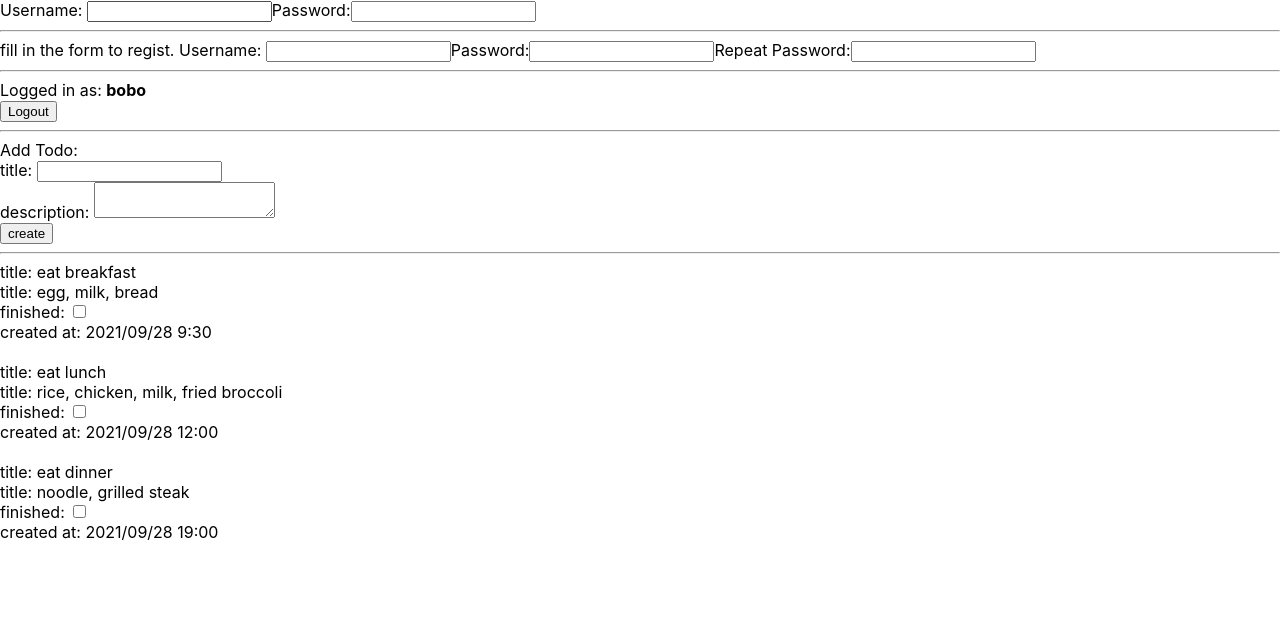
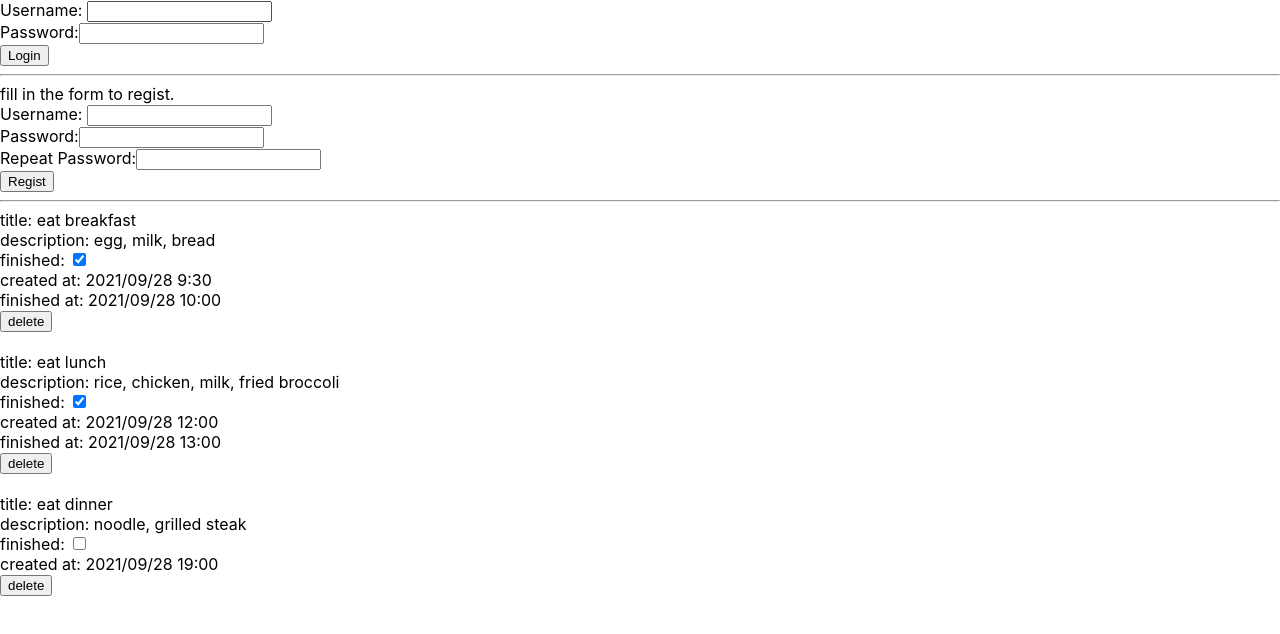
Before and after one commit to NetWilliam/csc436, a React (Create React App) app in the folder mytodo/: page / in a window 1280 px wide. Shown: the top 634 px of the page. Built offline with nearby package versions, Linux system fonts and the light colour scheme.

Commit message:
[add] add reducer for app

```diff
--- a/mytodo/package.json
+++ b/mytodo/package.json
@@ -9,6 +9,7 @@
     "react": "^17.0.2",
     "react-dom": "^17.0.2",
     "react-scripts": "4.0.3",
+    "uuid": "^8.3.2",
     "web-vitals": "^1.0.1"
   },
   "scripts": {
--- a/mytodo/src/App.js
+++ b/mytodo/src/App.js
@@ -2,46 +2,25 @@ import logo from './logo.svg';
 import './App.css';
 import Todo from './Todo'
 import TodoList from './Todolist'
+import CreateTodo from './CreateTodo'
 import Login from './Login'
 import Logout from './Logout'
 import Registration from './Registration'
-
-
-/*
-function App() {
-  return (
-    <div className="App">
-      <header className="App-header">
-        <img src={logo} className="App-logo" alt="logo" />
-        <p>
-          Edit <code>src/App.js</code> and save to reload.
-        </p>
-        <a
-          className="App-link"
-          href="https://reactjs.org"
-          target="_blank"
-          rel="noopener noreferrer"
-        >
-          Learn React
-        </a>
-      </header>
-    </div>
-  );
-}
-
-export default App;
-*/
+import appReducer from './reducers'
+import { useState, useReducer, useEffect } from 'react'
 
 function App() {
     const todos = [
         {
+            uuid: "24641079-5887-41ea-82b5-b432815e5203",
             title: "eat breakfast",
             description: "egg, milk, bread",
             dateCreated: "2021/09/28 9:30",
             complete: true,
-            dateCompleted: "2021/09/28 10:00"
+            dateCompleted: "2021/09/28 10:00",
         },
         {
+            uuid: "9806d06b-271e-48da-9551-92e1d1072703",
             title: "eat lunch",
             description: "rice, chicken, milk, fried broccoli",
             dateCreated: "2021/09/28 12:00",
@@ -49,6 +28,7 @@ function App() {
             dateCompleted: "2021/09/28 13:00"
         },
         {
+            uuid: "661ceda2-81f7-4249-8235-a1f7ca901ee7",
             title: "eat dinner",
             description: "noodle, grilled steak",
             dateCreated: "2021/09/28 19:00",
@@ -56,31 +36,14 @@ function App() {
             dateCompleted: ""
         },
     ]
+    const [state, dispatch] = useReducer(appReducer, {user: '', todo: todos})
     return (
         <div className="Root">
-            <Login />
-            <hr/>
-            <Registration />
-            <hr/>
-            <Logout user="bobo"/>
-            <hr/>
-            <form onSubmit={e => e.preventDefault()}>
-                Add Todo:
-                <br/>
-
-                <label htmlFor="todo-title">title: </label>
-                <input type="text" id="todo-title" name="todo-title" />
-                <br/>
-
-                <label htmlFor="todo-desc">description: </label>
-                <textarea id="todo-desc" name="todo-desc" />
-                <br/>
-
-
-                <button type="submit" name="create">create</button>
-            </form>
-            <hr/>
-            <TodoList todos={todos} />
+            {!state.user && <><Login dispatch={dispatch}/><hr/></>}
+            {!state.user && <><Registration dispatch={dispatch}/><hr/></>}
+            {state.user && <><Logout user={state.user} dispatch={dispatch}/><hr/></>}
+            {state.user && <><CreateTodo user={state.user} dispatch={dispatch}/><hr/></>}
+            {state.todo && <><TodoList todos={state.todo} dispatch={dispatch}/></>}
         </div>
     )
 }
--- /dev/null
+++ b/mytodo/src/CreateTodo.js
@@ -0,0 +1,30 @@
+/*
+ * CreateTodo.js
+ * Copyright (C) 2021  <@LAPTOP-9POC3RUN>
+ *
+ * Distributed under terms of the MIT license.
+ */
+
+import React, {useState} from 'react'
+
+export default function CreateTodo({user, dispatch}) {
+    const [ title, setTitle ] = useState('')
+    const [ description, setDescription ] = useState('')
+    return (
+        <form onSubmit={e => {e.preventDefault(); dispatch({type: "ACT_CREATE_TODO", title: title, description: description})}}>
+            Add Todo:
+            <br/>
+
+            <label htmlFor="todo-title">title: </label>
+            <input type="text" id="todo-title" name="todo-title" onChange={e => setTitle(e.target.value)}/>
+            <br/>
+
+            <label htmlFor="todo-desc">description: </label>
+            <textarea id="todo-desc" name="todo-desc" onChange={e => setDescription(e.target.value)}/>
+            <br/>
+
+
+            <button type="submit" name="create">create</button>
+        </form>
+    )
+}
--- a/mytodo/src/Login.js
+++ b/mytodo/src/Login.js
@@ -5,16 +5,20 @@
  * Distributed under terms of the MIT license.
  */
 
-import React from 'react'
+import React, {useState} from 'react'
 
-export default function Login() {
+export default function Login({dispatch}) {
+    const [username, setUsername] = useState('')
+    const [pswd, setPswd] = useState('')
     return (
-        <form onSubmit={e => e.preventDefault()}>
+        <form onSubmit={e => {e.preventDefault(); dispatch({type: 'ACT_LOGIN', username: username, password: pswd})}}>
             <label htmlFor="login-username"> Username: </label>
-            <input type="text" name="login-username" id="login-username"/>
+            <input type="text" name="login-username" id="login-username" onChange={e => setUsername(e.target.value)}/>
+            <br/>
             <label htmlFor="login-password">Password:</label>
-            <input type="password" name="login-password" id="login-password"/>
-            <intput type="submit" value="Login" />
+            <input type="password" name="login-password" id="login-password" onChange={e => setPswd(e.target.value)}/>
+            <br/>
+            <input type="submit" value="Login"/>
         </form>
     )
 }
--- a/mytodo/src/Logout.js
+++ b/mytodo/src/Logout.js
@@ -6,9 +6,9 @@
  */
 import React from 'react'
 
-export default function Logout({user="bobo"}) {
+export default function Logout({user="bobo", dispatch}) {
     return (
-        <form onSubmit={e => e.preventDefault()}>
+        <form onSubmit={e => {e.preventDefault(); dispatch({type: "ACT_LOGOUT"})}}>
             Logged in as: <b>{user}</b><br/>
             <input type="submit" value="Logout"/>
         </form>
--- a/mytodo/src/Registration.js
+++ b/mytodo/src/Registration.js
@@ -5,19 +5,28 @@
  * Distributed under terms of the MIT license.
  */
 
-import React from 'react'
+import React, {useState} from 'react'
 
-export default function Registration() {
+export default function Registration({dispatch}) {
+    const [username, setUsername] = useState('')
+    const [pswd, setPswd] = useState('')
+    const [repeatPwsd, setRepeatPswd] = useState('')
     return (
-        <form onSubmit={e => e.preventDefault()}>
-            fill in the form to regist.
-            <label htmlFor="login-username"> Username: </label>
-            <input type="text" name="login-username" id="login-username"/>
-            <label htmlFor="login-password">Password:</label>
-            <input type="password" name="login-password" id="login-password"/>
-            <label htmlFor="rpt-login-password">Repeat Password:</label>
-            <input type="password" name="rpt-login-password" id="rpt-login-password"/>
-            <intput type="submit" value="Login" />
-        </form>
+        <div>
+            <form onSubmit={e => {e.preventDefault(); dispatch({type: "ACT_REGIST", username: username})}}>
+                fill in the form to regist.
+                <br/>
+                <label htmlFor="reg-username"> Username: </label>
+                <input type="text" name="reg-username" id="reg-username" onChange={e => setUsername(e.target.value)}/>
+                <br/>
+                <label htmlFor="reg-password">Password:</label>
+                <input type="password" name="reg-password" id="reg-password" onChange={e => setPswd(e.target.value)}/>
+                <br/>
+                <label htmlFor="rpt-reg-password">Repeat Password:</label>
+                <input type="password" name="rpt-reg-password" id="rpt-reg-password" onChange={e => setRepeatPswd(e.target.value)}/>
+                <br/>
+                <input type="submit" value="Regist" />
+            </form>
+        </div>
     )
 }
--- a/mytodo/src/Todo.js
+++ b/mytodo/src/Todo.js
@@ -7,36 +7,26 @@
 
 import React, {useState} from 'react'
 
-export default function Todo({title, description="", dateCreated, user_complete, user_dateCompleted}) {
-    const [complete, setComplete] = useState(user_complete)
-    const [dateCompleted, setDateCompleted] = useState(user_dateCompleted)
+export default function Todo({uuid, title, description="", dateCreated, complete, dateCompleted, dispatch}) {
 
     function handleComplete(evt) {
-        setComplete(evt.target.checked);
-        if (complete) {
-            setDateCompleted("");
-        } else {
-            var today = new Date();
-            var date = today.getFullYear()+'-'+(today.getMonth()+1)+'-'+today.getDate();
-            var time = today.getHours() + ":" + today.getMinutes() + ":" + today.getSeconds();
-            var dateTime = date+' '+time;
-            setDateCompleted(dateTime);
-        }
+        dispatch({type: "ACT_TOGGLE_TODO", uuid: uuid})
     }
     return (
-        <form onSubmit={e => e.preventDefault()}>
+        <form onSubmit={e => {e.preventDefault(); dispatch({type: "ACT_DELETE_TODO", uuid: uuid})}}>
             <label htmlFor="todo-title">title: </label>
             <label name="todo-title" id="todo-title">{title}</label>
             <br/>
-            <label htmlFor="todo-desc">title: </label>
+            <label htmlFor="todo-desc">description: </label>
             <label name="todo-desc" id="todo-desc">{description}</label>
             <br/>
-            <label htmlFor="todo-checkbox">finished: </label>
-            <input type="checkbox" name="todo-checkbox" id="todo-checkbox" checked={complete} onChange={handleComplete}/>
+            <label htmlFor={"todo-checkbox" + uuid}>finished: </label>
+            <input type="checkbox" name={"todo-checkbox" + uuid} id={"todo-checkbox" + uuid} checked={complete} onChange={handleComplete}/>
             <br/>
             <label>created at: {dateCreated} </label>
             <br/>
-            {complete && <label>finished at: {dateCompleted} </label>}
+            {complete && <><label>finished at: {dateCompleted} </label><br/></>}
+            <input type="submit" value="delete"/>
         </form>
     )
 }
--- a/mytodo/src/Todolist.js
+++ b/mytodo/src/Todolist.js
@@ -8,10 +8,10 @@
 import React from 'react'
 import Todo from './Todo'
 
-export default function Todolist({todos = []}) {
+export default function Todolist({todos = [], dispatch}) {
     return (
         <div>
-            {todos.map((td, i) => <div><Todo {...td} key={'todo-' + i}/><br/></div>)}
+            {todos.map((td, i) => <div key={'todo-' + i}><Todo {...td} dispatch={dispatch}/><br/></div>)}
         </div>
     )
 }
--- /dev/null
+++ b/mytodo/src/reducers.js
@@ -0,0 +1,53 @@
+/*
+ * AppReducer.js
+ * Copyright (C) 2021  <@LAPTOP-9POC3RUN>
+ *
+ * Distributed under terms of the MIT license.
+ */
+
+import {v4 as uuidv4} from 'uuid'
+
+function userReducer(state, action) {
+    switch(action.type) {
+        case 'ACT_LOGIN':
+            return action.username
+        case 'ACT_LOGOUT':
+            return "";
+        case 'ACT_REGIST':
+            return action.username
+        default:
+            return state;
+    }
+}
+
+function todoReducer(state, action) {
+    var today = new Date();
+    var date = today.getFullYear()+'-'+(today.getMonth()+1)+'-'+today.getDate();
+    var time = today.getHours() + ":" + today.getMinutes() + ":" + today.getSeconds();
+    var dateTime = date+' '+time;
+    switch(action.type) {
+        case 'ACT_CREATE_TODO':
+            const newTodo = {
+                uuid: uuidv4(),
+                title: action.title,
+                description: action.description ? action.description : "",
+                dateCreated: dateTime,
+                complete: false,
+                dateCompleted: ""
+            }
+            return [newTodo, ...state];
+        case 'ACT_TOGGLE_TODO':
+            return state.map(td => td.uuid !== action.uuid ? td : {...td, complete: !td.complete, dateCompleted: !td.complete ? dateTime : ""})
+        case 'ACT_DELETE_TODO':
+            return state.filter(td => td.uuid !== action.uuid)
+        default:
+            return state;
+    }
+}
+
+export default function appReducer(state, action) {
+    return {
+        user: userReducer(state.user, action),
+        todo: todoReducer(state.todo, action)
+    }
+}
```
